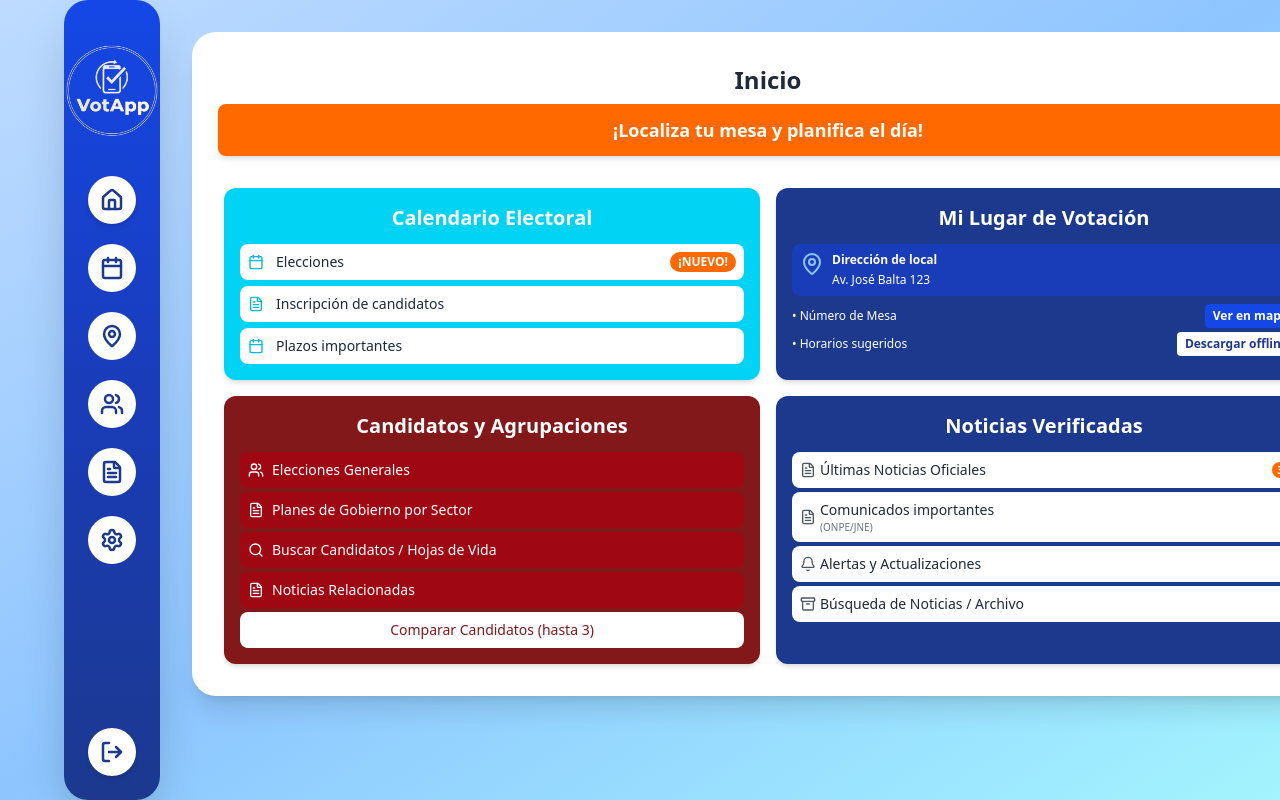
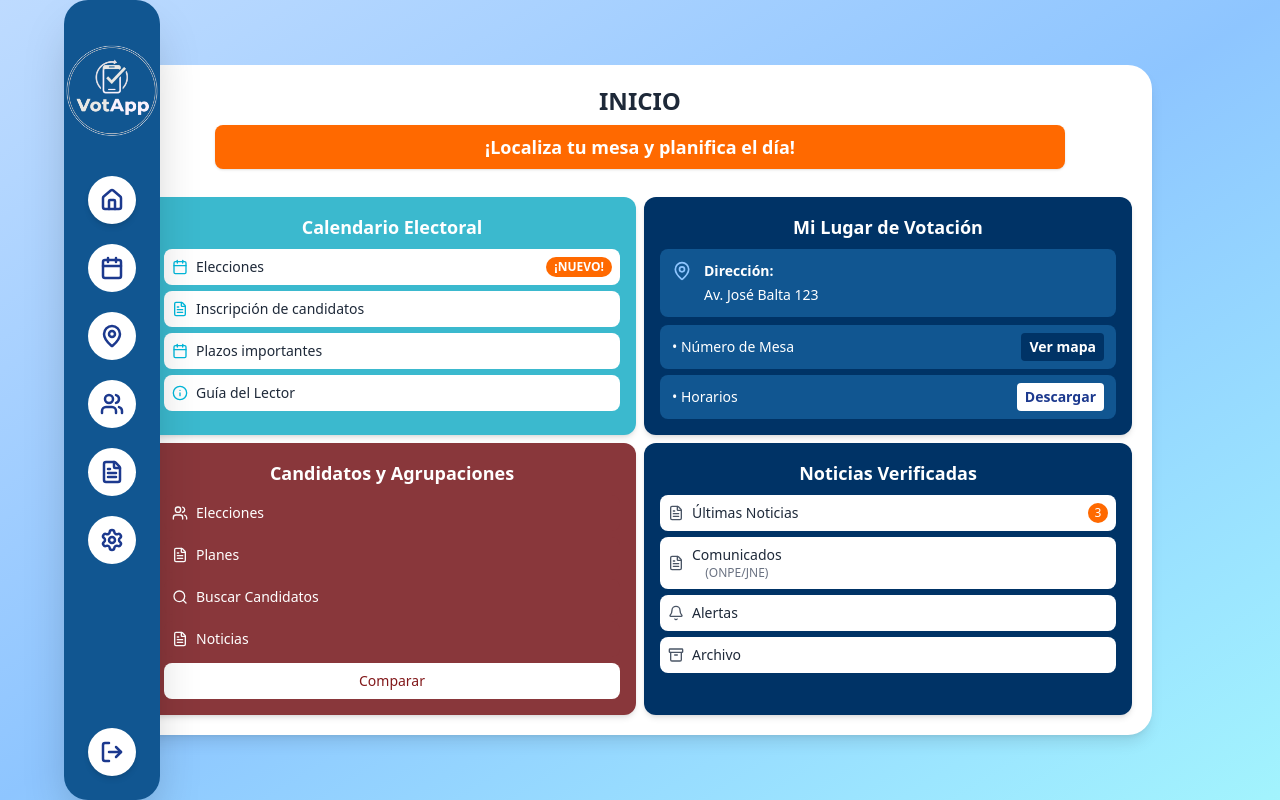
Before and after one commit to DevFran25/app-basica-react, a React (Vite) app: page /dashboard in a window 1280 px wide. Built offline with nearby package versions, Linux system fonts and the light colour scheme.

Commit message:
Se actualizo el diseño del Dashboard

```diff
--- a/src/components/layout/Sidebar.jsx
+++ b/src/components/layout/Sidebar.jsx
@@ -58,11 +58,13 @@ export default function Sidebar({ activeRoute = "home" }) {
 
   return (
     <aside
-      className="flex flex-col items-center bg-gradient-to-b from-blue-700 via-blue-800 to-blue-900
-             rounded-3xl shadow-2xl py-4 sm:py-6
-             w-14 sm:w-16 md:w-20 lg:w-24
-             min-h-screen transition-all duration-300
-             ml-2 sm:ml-2 md:ml-6 lg:ml-16"
+     className="flex flex-col items-center
+           bg-[#115691]
+           rounded-3xl shadow-2xl py-4 sm:py-6
+           w-14 sm:w-16 md:w-20 lg:w-24
+           min-h-screen transition-all duration-300
+           ml-2 sm:ml-2 md:ml-6 lg:ml-16"
+
     >
       {/* Logo */}
       <div>
--- a/src/pages/Dashboard/Dashboard.jsx
+++ b/src/pages/Dashboard/Dashboard.jsx
@@ -8,19 +8,21 @@ import {
   Bell,
   Archive,
   MapPin,
+  InfoIcon,
+  Menu,
+  X,
 } from "lucide-react";
 
 export default function Dashboard() {
   const [activeRoute, setActiveRoute] = useState("home");
+  const [sidebarOpen, setSidebarOpen] = useState(false);
   const handleNavigate = (routeId) => setActiveRoute(routeId);
 
   const Header = ({ title }) => (
     <div className="mb-4 w-full flex justify-center">
       <div className="flex flex-col items-center">
-        <h1 className="text-lg sm:text-xl md:text-2xl font-bold text-gray-800 mb-2 text-center">
-          {title}
-        </h1>
-        <div className="bg-orange-500 text-white rounded-lg shadow-md px-6 py-3 w-72 sm:w-96 md:w-[1100px] text-center">
+        <h1 className="text-lg sm:text-xl md:text-2xl font-bold text-gray-800 mb-2 text-center">{title}</h1>
+        <div className="bg-orange-500 text-white rounded-lg shadow px-5 py-2 w-64 sm:w-80 md:w-[850px] text-center">
           <h2 className="text-sm sm:text-base md:text-lg font-bold">
             ¡Localiza tu mesa y planifica el día!
           </h2>
@@ -29,159 +31,137 @@ export default function Dashboard() {
     </div>
   );
 
+  const Card = ({ title, children, bg = "#003366" }) => (
+    <div className={`rounded-xl p-3 sm:p-4 text-white shadow-md w-full text-sm sm:text-base`} style={{ backgroundColor: bg }}>
+      <h2 className="text-base sm:text-lg font-bold mb-2 text-center">{title}</h2>
+      {children}
+    </div>
+  );
+
   const CalendarioElectoral = () => {
     const items = [
       { icon: Calendar, text: "Elecciones", badge: "¡NUEVO!" },
-      { icon: FileText, text: "Inscripción de candidatos", badge: null },
-      { icon: Calendar, text: "Plazos importantes", badge: null },
+      { icon: FileText, text: "Inscripción de candidatos" },
+      { icon: Calendar, text: "Plazos importantes" },
+      { icon: InfoIcon, text: "Guía del Lector" },
     ];
 
     return (
-      <div className="bg-cyan-400 rounded-xl p-3 sm:p-4 text-white shadow-md">
-        <h2 className="text-lg sm:text-xl font-bold mb-3 text-center">
-          Calendario Electoral
-        </h2>
+      <Card title="Calendario Electoral" bg="#3BB9CE">
         <div className="space-y-1.5">
-          {items.map((item, index) => (
-            <div
-              key={index}
-              className="bg-white rounded-lg p-2 text-gray-800 flex items-center justify-between hover:shadow-sm transition-shadow cursor-pointer"
-            >
-              <div className="flex items-center space-x-2 sm:space-x-3">
+          {items.map((item, i) => (
+            <div key={i} className="bg-white text-gray-800 rounded-lg p-2 flex items-center justify-between text-sm">
+              <div className="flex items-center space-x-2">
                 <item.icon className="text-cyan-500" size={16} />
-                <span className="font-medium text-xs sm:text-sm">{item.text}</span>
+                <span>{item.text}</span>
               </div>
               {item.badge && (
-                <span className="bg-orange-500 text-white text-xs px-2 py-0.5 rounded-full font-bold">
-                  {item.badge}
-                </span>
+                <span className="bg-orange-500 text-white text-xs px-2 py-0.5 rounded-full font-bold">{item.badge}</span>
               )}
             </div>
           ))}
         </div>
-      </div>
+      </Card>
     );
   };
 
   const MiLugarVotacion = () => (
-    <div className="bg-blue-900 rounded-xl p-3 sm:p-4 text-white shadow-md">
-      <h2 className="text-lg sm:text-xl font-bold mb-3 text-center">
-        Mi Lugar de Votación
-      </h2>
-      <div className="bg-blue-800 rounded-lg p-2 flex items-start space-x-2 mb-2">
-        <MapPin size={24} className="flex-shrink-0 text-blue-300" />
+    <Card title="Mi Lugar de Votación">
+      <div className="bg-[#115691] rounded-lg p-3 flex items-start space-x-3 mb-2 text-sm">
+        <MapPin size={20} className="text-blue-300 flex-shrink-0" />
         <div>
-          <p className="font-semibold text-xs mb-1">Dirección de local</p>
-          <p className="text-xs">Av. José Balta 123</p>
+          <p className="font-semibold mb-1">Dirección:</p>
+          <p>Av. José Balta 123</p>
         </div>
       </div>
-      <div className="space-y-1">
-        <div className="flex items-center justify-between text-xs">
+      <div className="space-y-1.5">
+        <div className="bg-[#115691] rounded-lg flex items-center justify-between px-3 py-2 text-sm">
           <span>• Número de Mesa</span>
-          <button className="bg-blue-700 hover:bg-blue-600 text-white px-2 py-1 rounded text-xs font-semibold transition-colors">
-            Ver en mapa
-          </button>
+          <button className="bg-[#003366] text-white px-2 py-1 rounded font-semibold hover:bg-blue-800 transition-colors">Ver mapa</button>
         </div>
-        <div className="flex items-center justify-between text-xs">
-          <span>• Horarios sugeridos</span>
-          <button className="bg-white text-blue-900 px-2 py-1 rounded text-xs font-semibold hover:bg-gray-100 transition-colors">
-            Descargar offline
-          </button>
+        <div className="bg-[#115691] rounded-lg flex items-center justify-between px-3 py-2 text-sm">
+          <span>• Horarios</span>
+          <button className="bg-white text-blue-900 px-2 py-1 rounded font-semibold hover:bg-gray-100 transition-colors">Descargar</button>
         </div>
       </div>
-    </div>
+    </Card>
   );
 
   const CandidatosAgrupaciones = () => {
     const sections = [
-      { icon: Users, text: "Elecciones Generales" },
-      { icon: FileText, text: "Planes de Gobierno por Sector" },
-      { icon: Search, text: "Buscar Candidatos / Hojas de Vida" },
-      { icon: FileText, text: "Noticias Relacionadas" },
+      { icon: Users, text: "Elecciones" },
+      { icon: FileText, text: "Planes" },
+      { icon: Search, text: "Buscar Candidatos" },
+      { icon: FileText, text: "Noticias" },
     ];
 
     return (
-      <div className="bg-red-900 rounded-xl p-3 sm:p-4 text-white shadow-md">
-        <h2 className="text-lg sm:text-xl font-bold mb-3 text-center">
-          Candidatos y Agrupaciones
-        </h2>
-        <div className="space-y-1">
-          {sections.map((section, index) => (
-            <button
-              key={index}
-              className="w-full bg-red-800 hover:bg-red-700 rounded-lg p-2 text-left flex items-center space-x-2 transition-colors text-xs sm:text-sm"
-            >
-              <section.icon size={16} />
-              <span className="font-medium">{section.text}</span>
+      <Card title="Candidatos y Agrupaciones" bg="#89373B">
+        <div className="space-y-1.5">
+          {sections.map((s, i) => (
+            <button key={i} className="w-full flex items-center space-x-2 text-sm bg-[#89373B] rounded-lg p-2">
+              <s.icon size={16} />
+              <span>{s.text}</span>
             </button>
           ))}
-          <button className="w-full bg-white text-red-900 hover:bg-gray-100 rounded-lg p-2 text-center font-medium text-xs sm:text-sm transition-colors">
-            Comparar Candidatos (hasta 3)
-          </button>
+          <button className="w-full bg-white text-red-900 rounded-lg p-2 text-center text-sm">Comparar</button>
         </div>
-      </div>
+      </Card>
     );
   };
 
   const NoticiasVerificadas = () => {
     const news = [
-      { icon: FileText, text: "Últimas Noticias Oficiales", badge: 3 },
-      { icon: FileText, text: "Comunicados importantes", subtitle: "(ONPE/JNE)" },
-      { icon: Bell, text: "Alertas y Actualizaciones", badge: null },
-      { icon: Archive, text: "Búsqueda de Noticias / Archivo", badge: null },
+      { icon: FileText, text: "Últimas Noticias", badge: 3 },
+      { icon: FileText, text: "Comunicados", subtitle: "(ONPE/JNE)" },
+      { icon: Bell, text: "Alertas" },
+      { icon: Archive, text: "Archivo" },
     ];
 
     return (
-      <div className="bg-blue-900 rounded-xl p-3 sm:p-4 text-white shadow-md">
-        <h2 className="text-lg sm:text-xl font-bold mb-3 text-center">
-          Noticias Verificadas
-        </h2>
-        <div className="space-y-1">
-          {news.map((item, index) => (
-            <button
-              key={index}
-              className="w-full bg-white hover:bg-gray-50 rounded-lg p-2 text-left flex items-center justify-between transition-colors text-xs sm:text-sm"
-            >
-              <div className="flex items-center space-x-1">
-                <item.icon className="text-gray-600" size={16} />
+      <Card title="Noticias Verificadas">
+        <div className="space-y-1.5">
+          {news.map((item, i) => (
+            <button key={i} className="w-full bg-white rounded-lg p-2 flex items-center justify-between text-sm">
+              <div className="flex items-center space-x-2">
+                <item.icon size={16} className="text-gray-600" />
                 <div className="text-gray-800">
-                  <span className="font-medium">{item.text}</span>
-                  {item.subtitle && (
-                    <p className="text-[10px] text-gray-500">{item.subtitle}</p>
-                  )}
+                  <span>{item.text}</span>
+                  {item.subtitle && <p className="text-xs text-gray-500">{item.subtitle}</p>}
                 </div>
               </div>
-              {item.badge && (
-                <span className="bg-orange-500 text-white text-[10px] w-4 h-4 rounded-full flex items-center justify-center font-bold">
-                  {item.badge}
-                </span>
-              )}
+              {item.badge && <span className="bg-orange-500 text-white w-5 h-5 rounded-full text-xs flex items-center justify-center">{item.badge}</span>}
             </button>
           ))}
         </div>
-      </div>
+      </Card>
     );
   };
 
-return (
-  <div className="flex h-screen bg-gradient-to-br from-blue-200 via-blue-300 to-cyan-200 overflow-auto">
-    <Sidebar activeRoute={activeRoute} onNavigate={handleNavigate} />
+  return (
+    <div className="flex min-h-screen bg-gradient-to-br from-blue-200 via-blue-300 to-cyan-200">
+      <div className={`fixed inset-y-0 left-0 z-20 transition-transform transform ${sidebarOpen ? "translate-x-0" : "-translate-x-full"} md:translate-x-0`}>
+        <Sidebar activeRoute={activeRoute} onNavigate={handleNavigate} className="h-full w-44" />
+      </div>
 
-    <main className="flex-1 p-4 sm:p-6 md:p-8 flex flex-col items-center gap-4">
-      {/* Card blanco que envuelve todo el contenido */}
-      <div className="bg-white rounded-3xl shadow-xl w-full max-w-6xl p-4 sm:p-6 md:p-8 flex flex-col items-center gap-4">
-        <Header title="Inicio" />
+      <button
+        className="md:hidden fixed top-2 left-2 z-30 bg-white p-1 rounded shadow"
+        onClick={() => setSidebarOpen(!sidebarOpen)}
+      >
+        {sidebarOpen ? <X size={20} /> : <Menu size={20} />}
+      </button>
 
-        {/* Grid de 2 columnas */}
-        <div className="grid grid-cols-1 sm:grid-cols-2 gap-4 w-full">
+      <main className="flex-1 flex items-center justify-center p-3 md:p-6">
+        <div className="bg-white rounded-3xl shadow-lg w-full max-w-5xl p-4 sm:p-5 flex flex-col items-center gap-3">
+        <Header title="INICIO" />
+        <div className="grid grid-cols-1 sm:grid-cols-2 gap-2 w-full">
           <CalendarioElectoral />
           <MiLugarVotacion />
           <CandidatosAgrupaciones />
           <NoticiasVerificadas />
         </div>
       </div>
-    </main>
-  </div>
-);
-
+      </main>
+    </div>
+  );
 }
```
